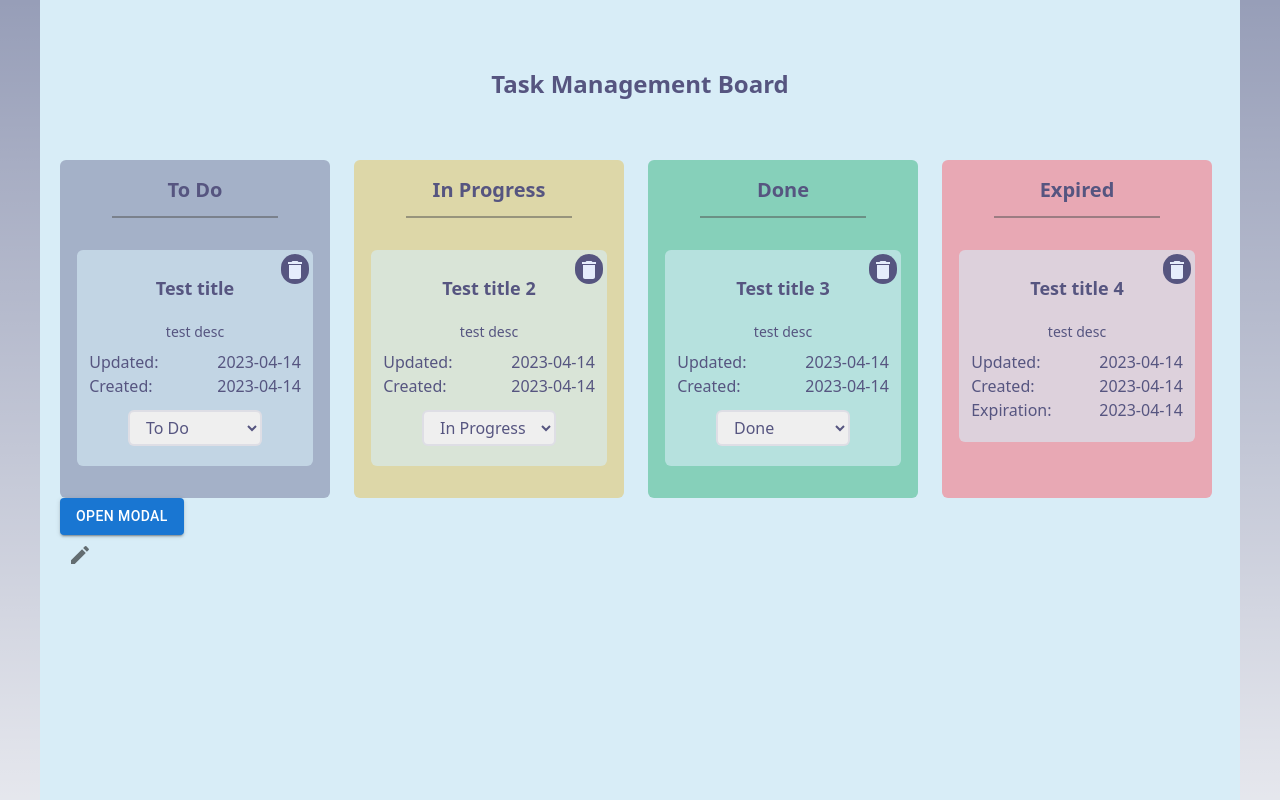
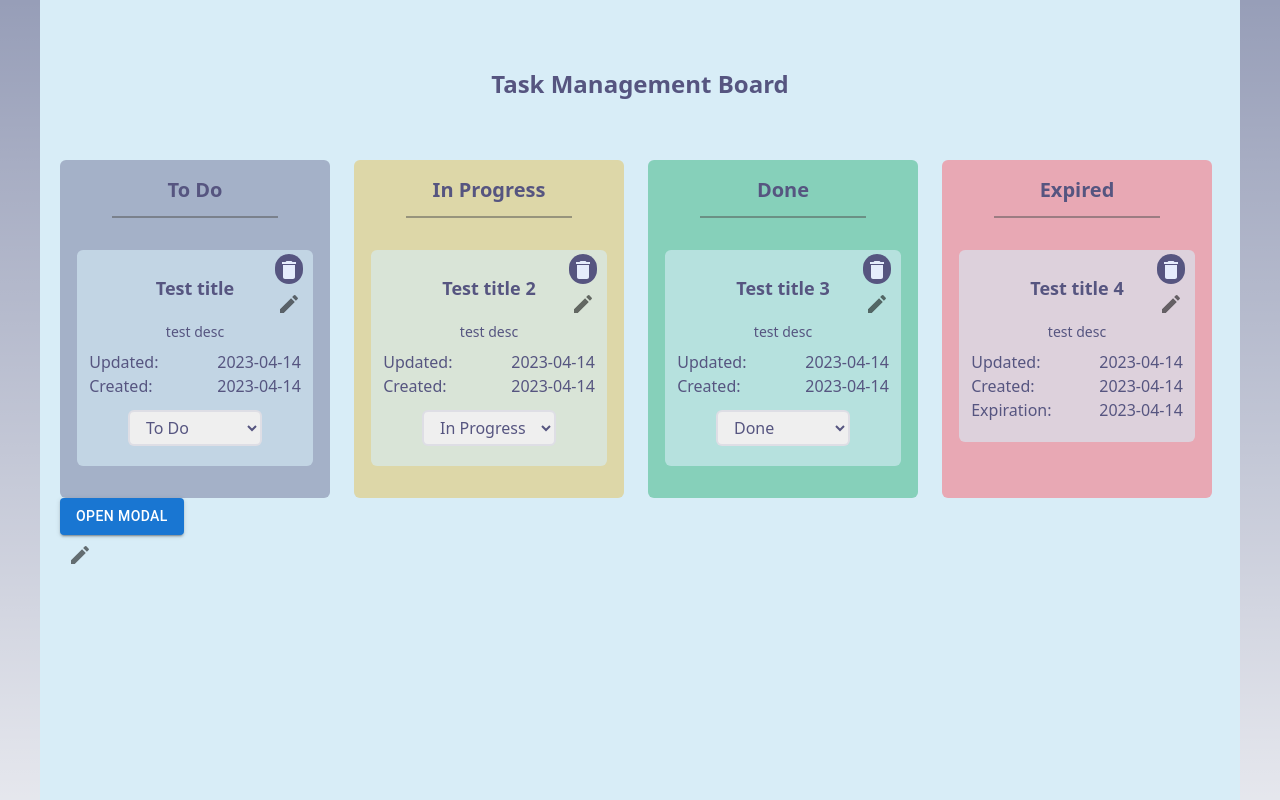
Before and after one commit to KDMashy/Webprog2-assignment, a Next.js app in the folder todo_management_board/: page / in a window 1280 px wide. Shown: the top 800 px of the page. Built offline with nearby package versions, Linux system fonts and the light colour scheme.

Commit message:
Added edit to tasl container

```diff
--- a/todo_management_board/src/components/common/TaskColumn.tsx
+++ b/todo_management_board/src/components/common/TaskColumn.tsx
@@ -9,12 +9,14 @@ function TaskColumn({
   type = "todo",
   removeTask,
   newColAsssign,
+  setTasks,
 }: {
   color: "error" | "success" | "warning" | "default";
   tasks?: Task[];
   type: "todo" | "in_progress" | "done" | "expired";
   removeTask: (task) => void;
   newColAsssign: (task, type) => void;
+  setTasks: React.Dispatch<React.SetStateAction<Task[]>>;
 }) {
   const getColor = {
     error: "bg-error-300",
@@ -49,6 +51,8 @@ function TaskColumn({
             task={task}
             removeTask={removeTask}
             newColAsssign={newColAsssign}
+            tasks={tasks}
+            setTasks={setTasks}
           />
         ))}
     </div>
--- a/todo_management_board/src/components/common/TaskContainer.tsx
+++ b/todo_management_board/src/components/common/TaskContainer.tsx
@@ -3,15 +3,20 @@ import React from "react";
 import DeleteIcon from "@mui/icons-material/Delete";
 import Button from "./Button";
 import { checkDate } from "@/helpers/Helpers";
+import { EditTaskModal } from "./muimodal/EditTaskModal";
 
 function TaskContainer({
   task,
   removeTask,
   newColAsssign,
+  tasks,
+  setTasks,
 }: {
   task: Task;
   removeTask: (task) => void;
   newColAsssign: (task, type) => void;
+  tasks: Task[];
+  setTasks: React.Dispatch<React.SetStateAction<Task[]>>;
 }) {
   const returnNormalDate = (date) => {
     if (!date) return "-";
@@ -57,6 +62,7 @@ function TaskContainer({
           circular
           clickHandler={() => removeTask(task)}
         />
+        <EditTaskModal task={task} tasks={tasks} setTasks={setTasks} />
       </div>
       <h3 className="text-lg font-semibold pt-1 pb-3">{task?.title}</h3>
       <p className="text-sm py-2 break-words">{task?.description}</p>
--- a/todo_management_board/src/components/common/muimodal/EditTaskModal.tsx
+++ b/todo_management_board/src/components/common/muimodal/EditTaskModal.tsx
@@ -1,19 +1,19 @@
 import { useState } from "react";
-import {
-  IconButton,
-  Dialog,
-  DialogActions,
-  DialogContent,
-  DialogContentText,
-  DialogTitle,
-  Stack,
-} from "@mui/material";
+import { IconButton, Dialog, DialogContent, DialogTitle } from "@mui/material";
 import { TaskForm } from "./TaskForm";
 import EditIcon from "@mui/icons-material/Edit";
 
 import { Task } from "@/types/TaskInterface";
 
-export const EditTaskModal = ({ task }: { task: Task }) => {
+export const EditTaskModal = ({
+  task,
+  tasks,
+  setTasks,
+}: {
+  task: Task;
+  tasks: Task[];
+  setTasks: React.Dispatch<React.SetStateAction<Task[]>>;
+}) => {
   const [open, setOpen] = useState(false);
 
   const handleClickOpen = () => {
@@ -25,16 +25,22 @@ export const EditTaskModal = ({ task }: { task: Task }) => {
   };
 
   const handleSubmit = (formData) => {
-    const result = {
+    const newTask = {
       id: task.id,
       title: formData.title,
       description: formData.description,
-      due_data: Date.parse(formData.due_date),
+      due_date: formData.due_date
+        ? task.due_date
+        : Date.parse(formData.due_date).toString(),
       type: formData.type,
-      updated_at: Date.now(),
+      created_at: task.created_at,
+      updated_at: Date.now().toString(),
     };
 
-    console.log(result);
+    let tmp = tasks?.filter((item) => item?.id !== task.id);
+    tmp.push(newTask);
+
+    setTasks(tmp);
   };
 
   return (
--- a/todo_management_board/src/pages/index.tsx
+++ b/todo_management_board/src/pages/index.tsx
@@ -110,6 +110,7 @@ export default function Home() {
             type="todo"
             removeTask={removeTask}
             newColAsssign={assignTaskOtherCol}
+            setTasks={setTasks}
           />
         )}
         {check?.inprog && (
@@ -119,6 +120,7 @@ export default function Home() {
             type="in_progress"
             removeTask={removeTask}
             newColAsssign={assignTaskOtherCol}
+            setTasks={setTasks}
           />
         )}
         {check?.done && (
@@ -128,6 +130,7 @@ export default function Home() {
             type="done"
             removeTask={removeTask}
             newColAsssign={assignTaskOtherCol}
+            setTasks={setTasks}
           />
         )}
         {check?.expired && (
@@ -137,6 +140,7 @@ export default function Home() {
             type="expired"
             removeTask={removeTask}
             newColAsssign={assignTaskOtherCol}
+            setTasks={setTasks}
           />
         )}
       </div>
@@ -150,17 +154,7 @@ export default function Home() {
       </h1>
       {!loading ? GenerateColumns() : <Loading />}
       <NewTaskModal />
-      <EditTaskModal
-        task={{
-          id: 1,
-          title: "Test title",
-          description: "test desc",
-          type: "todo",
-          status: "open",
-          created_at: Date.now().toString(),
-          updated_at: Date.now().toString(),
-        }}
-      />
+      <EditTaskModal task={tasks[0]} tasks={tasks} setTasks={setTasks} />
     </main>
   );
 }
```
